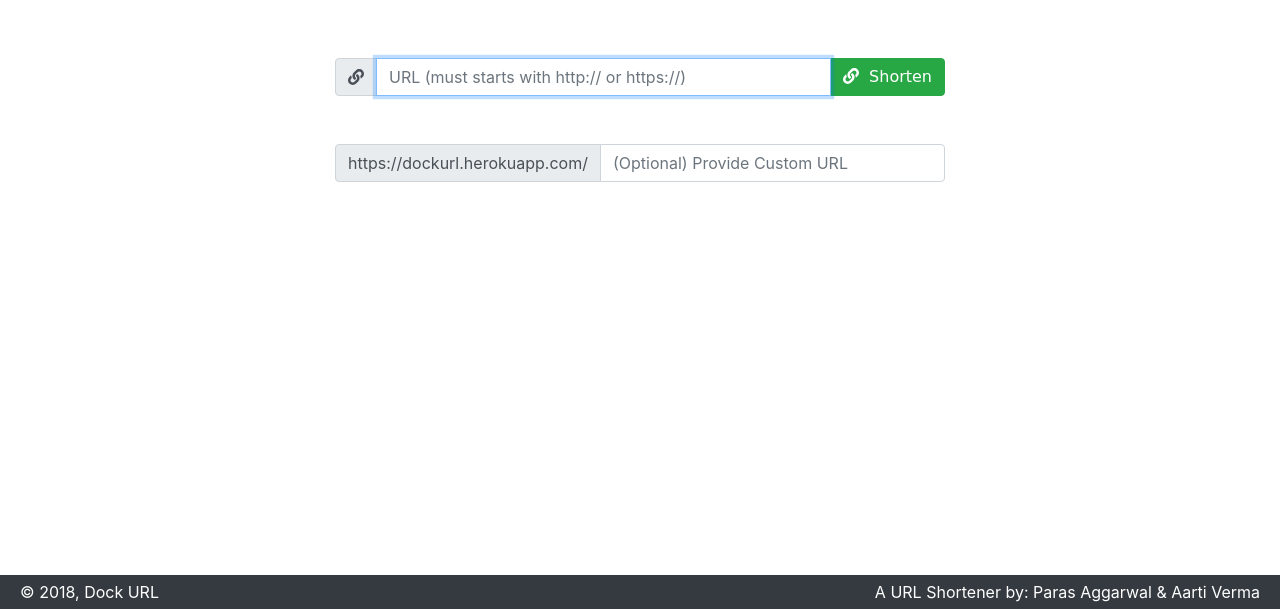
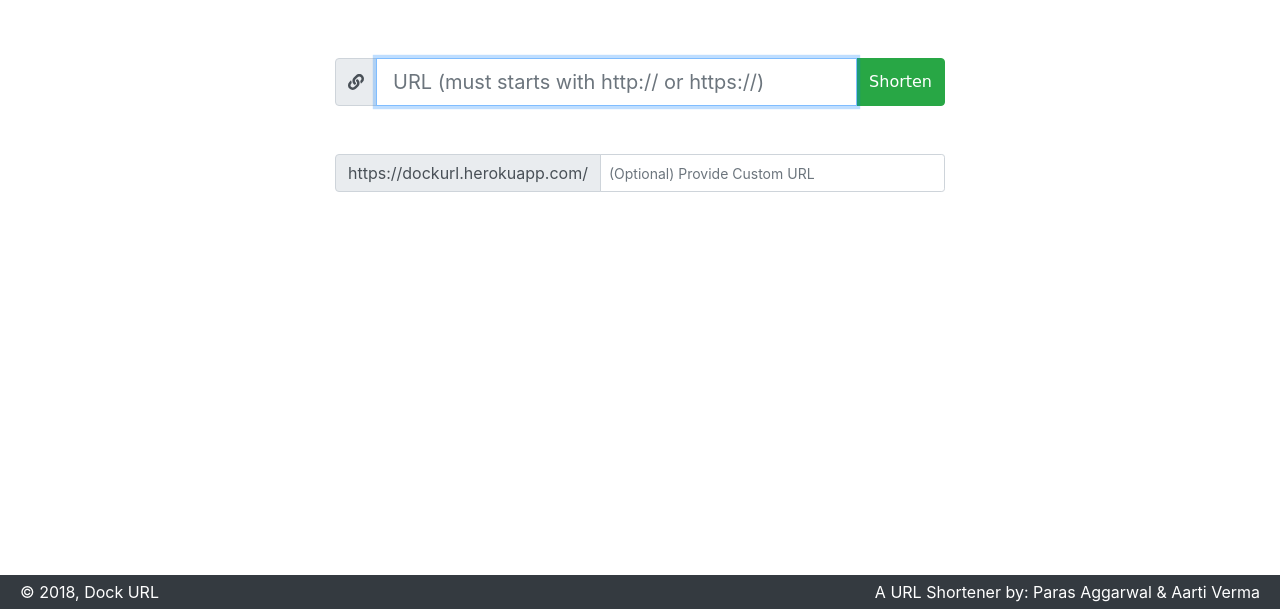
Before and after one commit to paras-aggarwal/dockurl, a website: page shortner.html in a window 1280 px wide. Shown: the part 191-800 px from the top of the page. Drawn offline with nearby package versions, Linux system fonts and the light colour scheme; some packages are replaced by stand-ins of ours; a script that the page names is missing; a web font is replaced by a local one.

Commit message:
UI and Performance Improvements

```diff
--- a/shortner.html
+++ b/shortner.html
@@ -81,9 +81,9 @@
             <div class="input-group-prepend">
                 <div class="input-group-text"><i class="fas fa-link"></i></div>
             </div>
-            <input type="url" class="form-control" id="url" placeholder="URL (must starts with http:// or https://)" value="" autofocus>
+            <input type="url" class="form-control form-control-lg" id="url" placeholder="URL (must starts with http:// or https://)" value="" autofocus>
             <div class="input-group-append">
-              <button type="submit" class="btn btn-success" id="button"><i class="fas fa-link"></i> &nbsp;Shorten</button>
+              <button type="submit" class="btn btn-success" id="button">Shorten</button>
             </div>
           </div>
           <span id="valid" aria-hidden="true"></span>
@@ -94,7 +94,7 @@
             <div class="input-group-prepend">
                 <div class="input-group-text">https://dockurl.herokuapp.com/</div>
             </div>
-            <input type="text" class="form-control" id="key" placeholder="(Optional) Provide Custom URL" value="">
+            <input type="text" class="form-control form-control-sm" id="key" placeholder="(Optional) Provide Custom URL" value="">
           </div>
           <span id="check" aria-hidden="true"></span>
 
```
